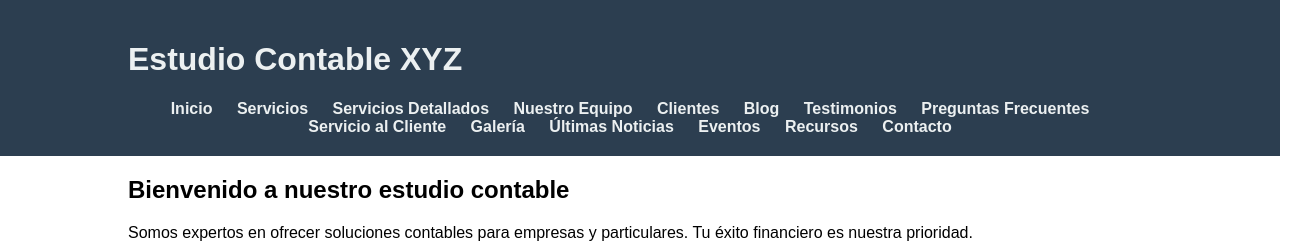
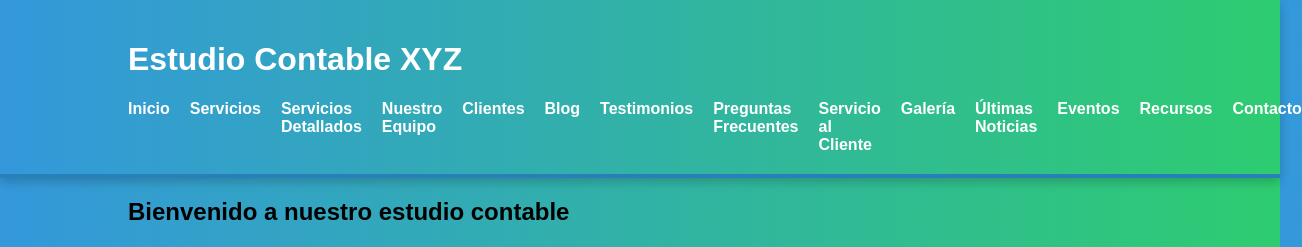
Before and after one commit to MSPNPT/Conta, a plain HTML site: page index.html in a window 1280 px wide. Shown: the top 247 px of the page, 1302 px wide, since content can reach past the window. Drawn offline with Linux system fonts and the light colour scheme.

Commit message:
Update styles.css

```diff
--- a/styles.css
+++ b/styles.css
@@ -1,51 +1,73 @@
-/* Estilos adicionales con colores llamativos y centrado */
+/* Estilos adicionales para agregar más vitalidad y animación */
 
 body {
     margin: 0;
     padding: 0;
-    font-family: 'Arial', sans-serif; /* Asegura que se utilice una fuente legible */
+    font-family: 'Arial', sans-serif;
+    background: linear-gradient(to right, #3498db, #2ecc71);
 }
 
 .container {
     width: 80%;
-    margin: 0 auto; /* Centra el contenido en la página */
+    margin: 0 auto;
 }
 
 header {
-    background-color: #2c3e50; /* Cambia el fondo del encabezado a un azul oscuro */
-    color: #ecf0f1; /* Cambia el color del texto del encabezado a blanco */
+    background: linear-gradient(to right, #3498db, #2ecc71);
+    color: #fff;
     padding: 20px 0;
+    border-bottom: 4px solid #2980b9;
+    box-shadow: 0px 4px 10px rgba(0, 0, 0, 0.2);
+    display: flex;
+    justify-content: space-between; /* Alinea los elementos alrededor del espacio disponible */
+    align-items: center; /* Alinea verticalmente */
 }
 
 nav ul {
     list-style-type: none;
     margin: 0;
     padding: 0;
-    text-align: center; /* Centra los elementos de la lista en el menú */
+    display: flex;
 }
 
 nav ul li {
-    display: inline-block;
     margin-right: 20px;
+    transition: transform 0.2s ease-in-out;
 }
 
 nav ul li a {
     text-decoration: none;
-    color: #ecf0f1;
+    color: #fff;
     font-weight: bold;
     font-size: 16px;
+    position: relative;
 }
 
-nav ul li a:hover {
-    color: #3498db; /* Cambia el color del texto al pasar el mouse a un tono más claro de azul */
+nav ul li a::before {
+    content: '';
+    position: absolute;
+    width: 100%;
+    height: 3px;
+    background-color: #ffcc00; /* Línea de color debajo del enlace */
+    bottom: 0;
+    left: 0;
+    transform: scaleX(0); /* Inicia con la línea invisible */
+    transform-origin: bottom right;
+    transition: transform 0.3s ease-in-out;
 }
 
-/* Estilos adicionales con colores llamativos y centrado para las secciones */
+nav ul li a:hover::before {
+    transform: scaleX(1); /* Expande la línea al pasar el mouse */
+    transform-origin: bottom left;
+}
+
+/* Estilos adicionales para las secciones */
 
 #eventos, #recursos {
-    background-color: #f8f8f8;
+    background: linear-gradient(to right, #f8f8f8, #e3e3e3);
     padding: 60px 0;
-    text-align: center; /* Centra el texto en las secciones */
+    text-align: center;
+    box-shadow: 0px 4px 10px rgba(0, 0, 0, 0.1);
 }
 
 #eventos p, #recursos p {
@@ -66,8 +88,48 @@ nav ul li a:hover {
     text-decoration: none;
     color: #007bff;
     font-weight: bold;
+    transition: color 0.3s ease;
 }
 
 #recursos li a:hover {
     color: #0056b3;
 }
+
+/* Estilos adicionales para los enlaces generales */
+
+a {
+    color: #3498db;
+    text-decoration: none;
+    transition: color 0.3s ease;
+}
+
+a:hover {
+    color: #ffcc00;
+}
+
+/* Estilos adicionales para agregar efectos a las imágenes en la galería */
+
+.galeria {
+    display: flex;
+    justify-content: space-around;
+    flex-wrap: wrap;
+}
+
+.imagen-galeria {
+    position: relative;
+    overflow: hidden;
+    margin-bottom: 20px;
+    border-radius: 8px;
+    box-shadow: 0px 4px 10px rgba(0, 0, 0, 0.1);
+    transition: transform 0.3s ease;
+}
+
+.imagen-galeria img {
+    width: 100%;
+    height: auto;
+    display: block;
+}
+
+.imagen-galeria:hover {
+    transform: scale(1.05);
+}
```
